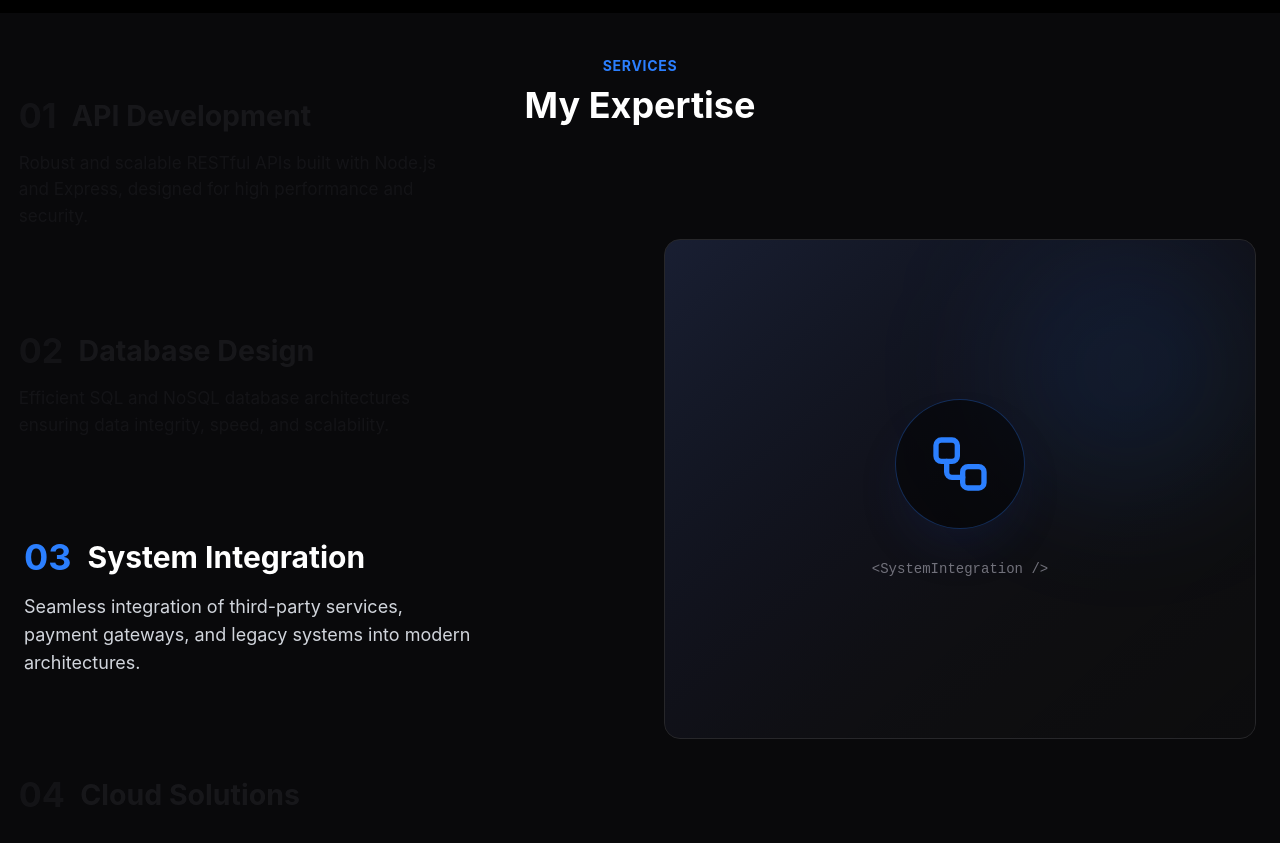
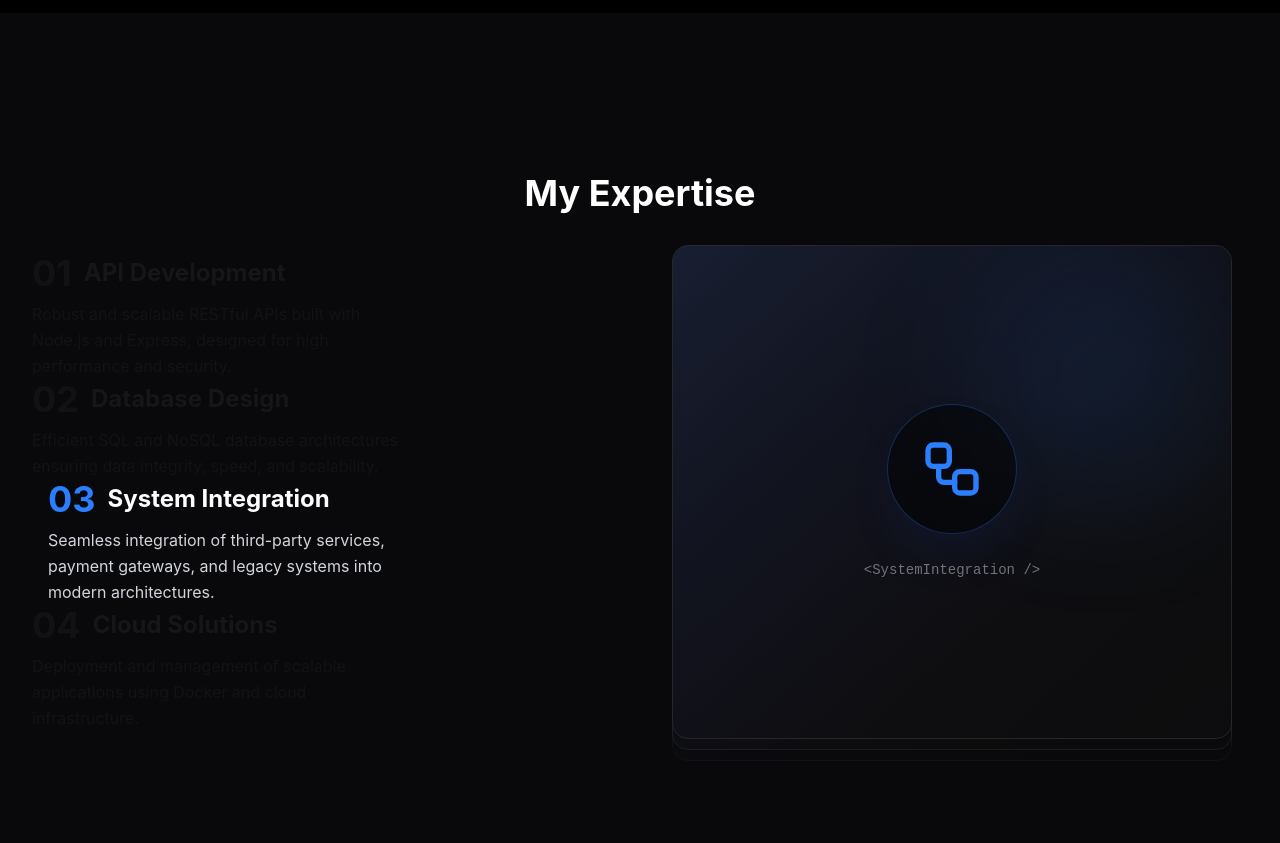
Before and after one commit to Wylham/portfolio-wylhamdev, a React (Vite) app: page / in a window 1280 px wide. Shown: the part 1587-2430 px from the top of the page. Built offline with nearby package versions, Linux system fonts and the light colour scheme.

Commit message:
refactor: adicionar navegação instantânea no Navbar e otimizar animações no componente Services

```diff
--- a/src/components/Services.tsx
+++ b/src/components/Services.tsx
@@ -1,124 +1,189 @@
-import { useRef, useState, useEffect } from 'react';
-import { motion, useScroll, useTransform } from 'motion/react';
-import { useLanguage } from '../context/LanguageContext';
-import { Server, Database, Workflow, Cloud } from 'lucide-react';
+import { useRef, useState, useEffect } from "react";
+import { motion, useScroll } from "motion/react";
+import { useLanguage } from "../context/LanguageContext";
+import { Server, Database, Workflow, Cloud } from "lucide-react";
 
 const icons = [Server, Database, Workflow, Cloud];
+
+function deckAnimate(depth: number) {
+  const isActive = depth === 0;
+  const isBehind = depth > 0;
+  const cd = Math.min(depth, 3);
+
+  return {
+    y:       isBehind ? cd * 11 : isActive ? 0   : 72,
+    opacity: isBehind ? Math.max(0, 1 - cd * 0.32) : isActive ? 1 : 0,
+    zIndex:  isActive ? 10 : isBehind ? Math.max(1, 10 - cd) : 0,
+  };
+}
 
 export default function Services() {
   const { t } = useLanguage();
   const containerRef = useRef<HTMLDivElement>(null);
   const [activeIndex, setActiveIndex] = useState(0);
 
-  // Track scroll progress within the component
   const { scrollYProgress } = useScroll({
     target: containerRef,
-    offset: ['start start', 'end end'],
+    offset: ["start start", "end end"],
   });
 
-  // Update active index based on scroll progress
   useEffect(() => {
-    const unsubscribe = scrollYProgress.on('change', (latest) => {
+    const unsubscribe = scrollYProgress.on("change", (latest) => {
       const totalItems = t.services.items.length;
-      const step = 1 / totalItems;
-      const index = Math.min(
-        Math.floor(latest / step),
-        totalItems - 1
-      );
-      setActiveIndex(index);
+      const clamped = Math.min(Math.max(latest, 0), 0.9999);
+      setActiveIndex(Math.min(Math.floor(clamped * totalItems), totalItems - 1));
     });
     return () => unsubscribe();
   }, [scrollYProgress, t.services.items.length]);
 
   return (
-    <section id="services" className="bg-zinc-950 relative">
-      {/*
-        The container needs to be tall enough to scroll through.
-        Height = 100vh (sticky view) + (N-1) * 100vh (scroll distance)
-        We'll use a multiplier to control scroll speed.
-      */}
-      <div
-        ref={containerRef}
-        className="relative"
-        style={{ height: `${t.services.items.length * 100}vh` }}
-      >
-        <div className="sticky top-0 h-screen overflow-hidden flex items-center">
-          <div className="container mx-auto px-6 h-full flex flex-col justify-center">
+    <section id="services" className="bg-zinc-950">
+      <div ref={containerRef} className="relative" style={{ height: `${t.services.items.length * 100}vh` }}>
 
-            {/* Section Header */}
-            <div className="absolute top-10 left-6 right-6 z-20">
-               <motion.div
-                 initial={{ opacity: 0, y: -20 }}
-                 whileInView={{ opacity: 1, y: 0 }}
-                 className="text-center"
-               >
-                 <span className="text-blue-500 font-bold tracking-wider uppercase text-sm">{t.services.subtitle}</span>
-                 <h2 className="text-3xl md:text-4xl font-bold text-white mt-2">{t.services.title}</h2>
-               </motion.div>
+        {/* ══════════════════════════════════════════════════════════════
+            MOBILE  (< lg)
+        ══════════════════════════════════════════════════════════════ */}
+        <div className="lg:hidden sticky top-0 h-screen overflow-hidden">
+          <div className="h-full flex flex-col justify-center gap-10 pt-16 pb-8 px-5 sm:px-8 max-w-2xl mx-auto w-full">
+
+            {/* Header — no subtitle label */}
+            <div className="text-center shrink-0">
+              <h2 className="text-3xl sm:text-4xl font-bold text-white">{t.services.title}</h2>
             </div>
 
-            <div className="grid lg:grid-cols-2 gap-12 items-center h-full pt-20">
+            {/*
+              Deck container.
+              PERFORMANCE NOTE: the motion.div is a plain transparent layer that only
+              animates y + opacity (2 cheap GPU-composited properties).
+              The visual card shell (bg, border, border-radius, overflow-hidden) lives in
+              a non-animated inner div — this prevents the browser from repainting the
+              rounded-corner mask on every frame.
+            */}
+            <div className="relative w-full shrink-0" style={{ height: 258 }}>
+              {t.services.items.map((item, index) => {
+                const Icon = icons[index % icons.length];
+                const anim = deckAnimate(activeIndex - index);
 
-              {/* Left: Content List */}
-              <div className="relative z-10 flex flex-col justify-center space-y-12 lg:space-y-24">
+                return (
+                  <motion.div
+                    key={index}
+                    className="absolute top-0 left-0 right-0"
+                    style={{ height: 240, zIndex: anim.zIndex, willChange: "transform, opacity" }}
+                    animate={{ y: anim.y, opacity: anim.opacity }}
+                    transition={{ duration: 0.35, ease: "easeOut" }}
+                  >
+                    {/* Visual shell — static, handles overflow + border-radius */}
+                    <div className="absolute inset-0 bg-zinc-900 rounded-2xl border border-zinc-800 overflow-hidden pointer-events-none">
+                      <div className="absolute inset-0 bg-gradient-to-br from-blue-900/20 to-black/60" />
+                      <div className="absolute top-0 right-0 w-32 h-32 bg-blue-500/10 rounded-full" />
+                    </div>
+
+                    {/* Content */}
+                    <div className="relative h-full p-6 flex flex-col">
+                      <div className="flex items-center gap-4 mb-4">
+                        <div className="bg-black/50 p-3 rounded-2xl border border-blue-500/30 shrink-0">
+                          <Icon size={26} className="text-blue-500" />
+                        </div>
+                        <span className="text-4xl font-bold text-zinc-800 leading-none">0{index + 1}</span>
+                      </div>
+
+                      <h3 className="text-lg font-bold text-white mb-2">{item.title}</h3>
+                      <p className="text-gray-400 text-sm leading-relaxed">{item.description}</p>
+
+                      <div className="mt-auto pt-3">
+                        <span className="text-zinc-600 font-mono text-xs">
+                          &lt;{item.title.replace(/\s+/g, "")} /&gt;
+                        </span>
+                      </div>
+                    </div>
+                  </motion.div>
+                );
+              })}
+            </div>
+          </div>
+        </div>
+
+        {/* ══════════════════════════════════════════════════════════════
+            DESKTOP  (≥ lg)
+        ══════════════════════════════════════════════════════════════ */}
+        <div className="hidden lg:block sticky top-0 h-screen overflow-hidden">
+          <div className="h-full flex flex-col justify-center gap-8 pt-16 pb-8 container mx-auto px-8 xl:px-12">
+
+            {/* Header — no subtitle label */}
+            <div className="text-center shrink-0">
+              <h2 className="text-3xl xl:text-4xl font-bold text-white">{t.services.title}</h2>
+            </div>
+
+            <div className="grid grid-cols-2 gap-10 xl:gap-16 h-[55vh] max-h-[520px]">
+
+              {/* Left: service text list */}
+              <div className="flex flex-col justify-between py-2">
                 {t.services.items.map((item, index) => (
                   <motion.div
                     key={index}
-                    initial={{ opacity: 0.2, x: -20 }}
                     animate={{
-                      opacity: activeIndex === index ? 1 : 0.2,
-                      x: activeIndex === index ? 0 : -20,
-                      scale: activeIndex === index ? 1 : 0.95
+                      opacity: activeIndex === index ? 1 : 0.18,
+                      x:       activeIndex === index ? 0 : -16,
                     }}
-                    transition={{ duration: 0.5 }}
-                    className={`cursor-pointer transition-colors duration-500 ${activeIndex === index ? 'block' : 'hidden lg:block'}`}
-                    onClick={() => {
-                        // Optional: Scroll to this section on click
-                    }}
+                    transition={{ duration: 0.35 }}
+                    className="cursor-default"
                   >
-                    <div className="flex items-center gap-4 mb-4">
-                      <span className={`text-4xl font-bold ${activeIndex === index ? 'text-blue-500' : 'text-zinc-700'}`}>
+                    <div className="flex items-center gap-3 mb-2">
+                      <span
+                        className={`text-3xl xl:text-4xl font-bold transition-colors duration-400 ${
+                          activeIndex === index ? "text-blue-500" : "text-zinc-700"
+                        }`}
+                      >
                         0{index + 1}
                       </span>
-                      <h3 className={`text-2xl md:text-3xl font-bold ${activeIndex === index ? 'text-white' : 'text-zinc-600'}`}>
+                      <h3
+                        className={`text-xl xl:text-2xl font-bold transition-colors duration-400 ${
+                          activeIndex === index ? "text-white" : "text-zinc-600"
+                        }`}
+                      >
                         {item.title}
                       </h3>
                     </div>
-                    <p className={`text-lg max-w-md ${activeIndex === index ? 'text-gray-300' : 'text-zinc-700'}`}>
+                    <p
+                      className={`text-sm xl:text-base max-w-sm leading-relaxed transition-colors duration-400 ${
+                        activeIndex === index ? "text-gray-300" : "text-zinc-700"
+                      }`}
+                    >
                       {item.description}
                     </p>
                   </motion.div>
                 ))}
               </div>
 
-              {/* Right: Visuals (Sticky/Parallax) */}
-              <div className="relative h-[300px] lg:h-[500px] w-full hidden lg:block">
+              {/* Right: deck of icon cards — same split-layer technique as mobile */}
+              <div className="relative">
                 {t.services.items.map((_, index) => {
-                   const Icon = icons[index % icons.length];
-                   return (
+                  const Icon = icons[index % icons.length];
+                  const anim = deckAnimate(activeIndex - index);
+
+                  return (
                     <motion.div
                       key={index}
-                      className="absolute inset-0 bg-zinc-900 rounded-2xl border border-zinc-800 overflow-hidden flex items-center justify-center"
-                      initial={{ opacity: 0, y: 50, rotate: 5 }}
-                      animate={{
-                        opacity: activeIndex === index ? 1 : 0,
-                        y: activeIndex === index ? 0 : 50,
-                        rotate: activeIndex === index ? 0 : 5,
-                        zIndex: activeIndex === index ? 10 : 0
-                      }}
-                      transition={{ duration: 0.6, ease: "easeOut" }}
+                      className="absolute inset-0"
+                      style={{ zIndex: anim.zIndex, willChange: "transform, opacity" }}
+                      animate={{ y: anim.y, opacity: anim.opacity }}
+                      transition={{ duration: 0.45, ease: "easeOut" }}
                     >
-                      {/* Decorative Background */}
-                      <div className="absolute inset-0 bg-gradient-to-br from-blue-900/20 to-black/50"></div>
-                      <div className="absolute top-0 right-0 p-32 bg-blue-500/10 blur-3xl rounded-full"></div>
+                      {/* Visual shell */}
+                      <div className="absolute inset-0 bg-zinc-900 rounded-2xl border border-zinc-800 overflow-hidden pointer-events-none">
+                        <div className="absolute inset-0 bg-gradient-to-br from-blue-900/20 to-black/50" />
+                        <div className="absolute top-0 right-0 p-32 bg-blue-500/10 blur-3xl rounded-full" />
+                      </div>
 
-                      {/* Icon/Visual */}
-                      <div className="relative z-10 text-center">
-                        <div className="bg-black/50 p-8 rounded-full border border-blue-500/30 mb-6 inline-block shadow-2xl shadow-blue-900/20">
-                          <Icon size={64} className="text-blue-500" />
-                        </div>
-                        <div className="text-zinc-500 font-mono text-sm">
-                          &lt;{t.services.items[index].title.replace(/\s+/g, '')} /&gt;
+                      {/* Content */}
+                      <div className="relative h-full flex items-center justify-center select-none">
+                        <div className="text-center">
+                          <div className="bg-black/50 p-8 rounded-full border border-blue-500/30 mb-5 inline-block shadow-2xl shadow-blue-900/20">
+                            <Icon size={64} className="text-blue-500" />
+                          </div>
+                          <div className="text-zinc-500 font-mono text-sm">
+                            &lt;{t.services.items[index].title.replace(/\s+/g, "")} /&gt;
+                          </div>
                         </div>
                       </div>
                     </motion.div>
@@ -128,6 +193,7 @@ export default function Services() {
             </div>
           </div>
         </div>
+
       </div>
     </section>
   );
```
Also changed, not shown: src/components/Navbar.tsx (+11 -2 lines).
